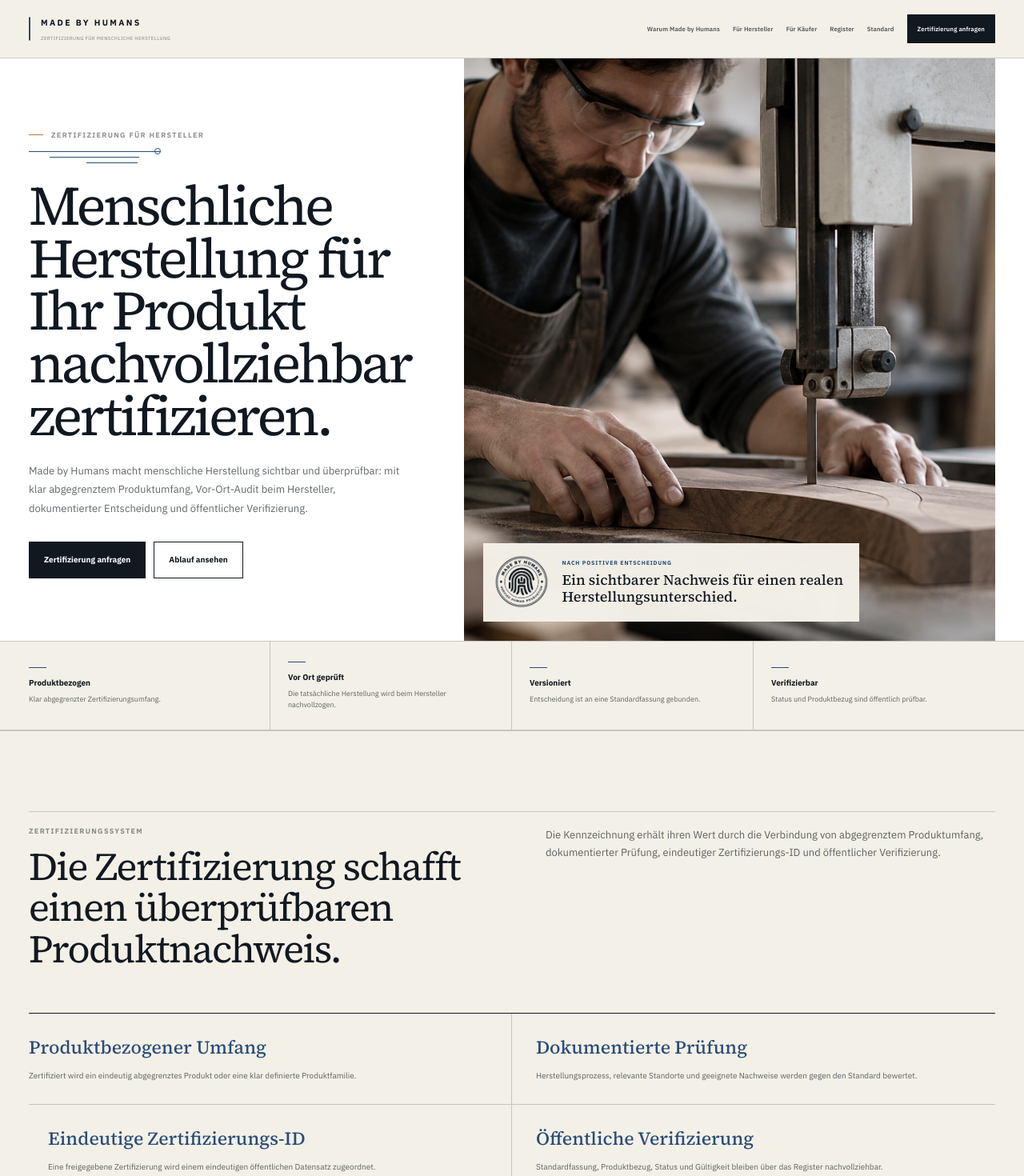
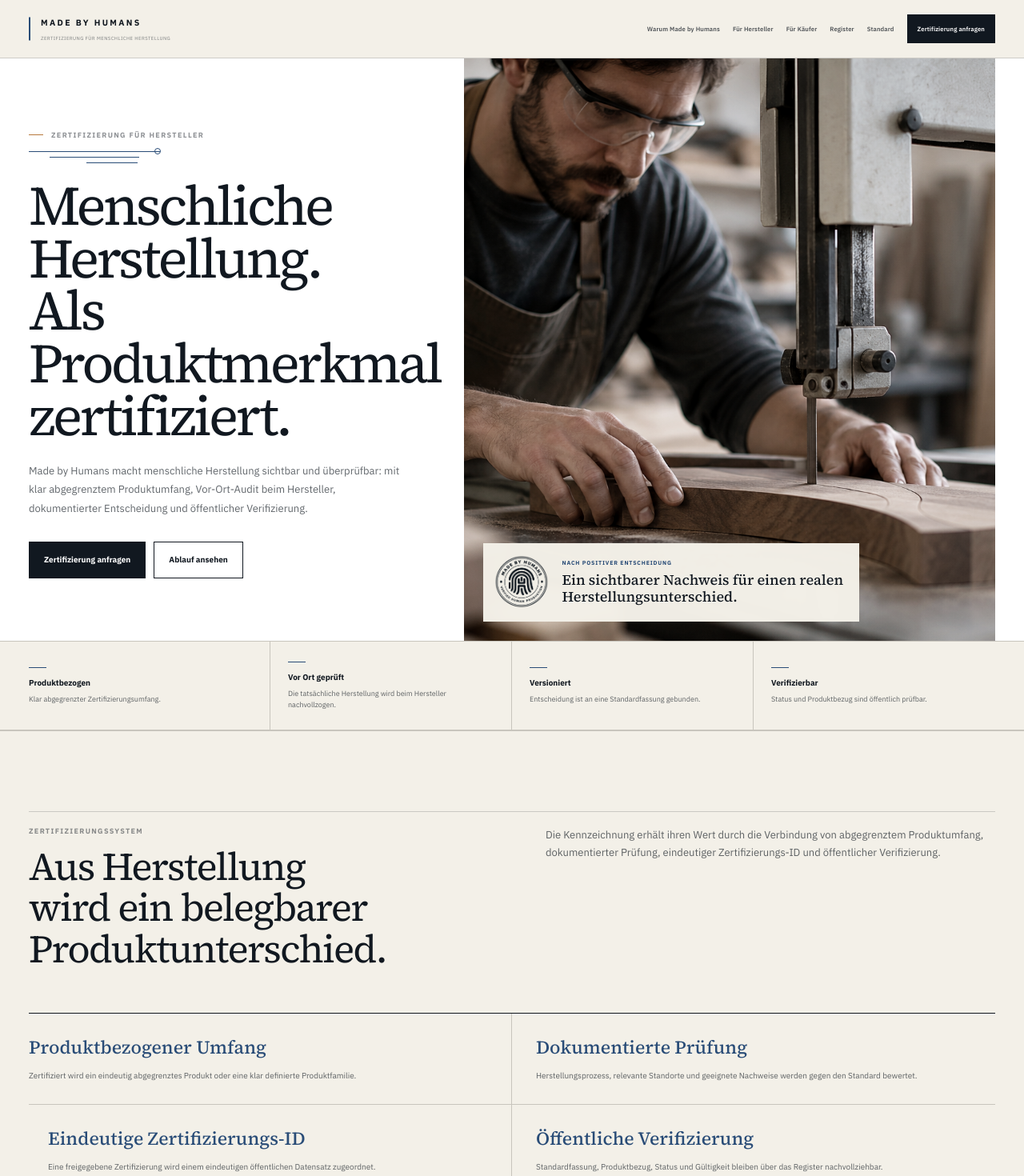
Before and after one commit to dennis-glaser-coder/human-certification-web, a Next.js app: page /fuer-hersteller in a window 1280 px wide. Shown: the top 1470 px of the page at 80% size. Built offline with nearby package versions, Linux system fonts and the light colour scheme.

Commit message:
Strengthen manufacturer brand headlines

```diff
--- a/src/app/fuer-hersteller/page.js
+++ b/src/app/fuer-hersteller/page.js
@@ -131,7 +131,7 @@ export default function ManufacturerPage() {
           <div className="manufacturerHeroArtCopy">
             <div className="eyebrow">ZERTIFIZIERUNG FÜR HERSTELLER</div>
             <div className="brandTrace" aria-hidden="true"><i></i><i></i><i></i><b></b></div>
-            <h1>Menschliche Herstellung für Ihr Produkt nachvollziehbar zertifizieren.</h1>
+            <h1>Menschliche Herstellung. Als Produktmerkmal zertifiziert.</h1>
             <p className="lead">
               Made by Humans macht menschliche Herstellung sichtbar und überprüfbar: mit klar abgegrenztem Produktumfang,
               Vor-Ort-Audit beim Hersteller, dokumentierter Entscheidung und öffentlicher Verifizierung.
@@ -171,7 +171,7 @@ export default function ManufacturerPage() {
           <div className="sectionIntro compact">
             <div>
               <div className="sectionNo">ZERTIFIZIERUNGSSYSTEM</div>
-              <h2>Die Zertifizierung schafft einen überprüfbaren Produktnachweis.</h2>
+              <h2>Aus Herstellung wird ein belegbarer Produktunterschied.</h2>
             </div>
             <p>
               Die Kennzeichnung erhält ihren Wert durch die Verbindung von abgegrenztem Produktumfang,
```
